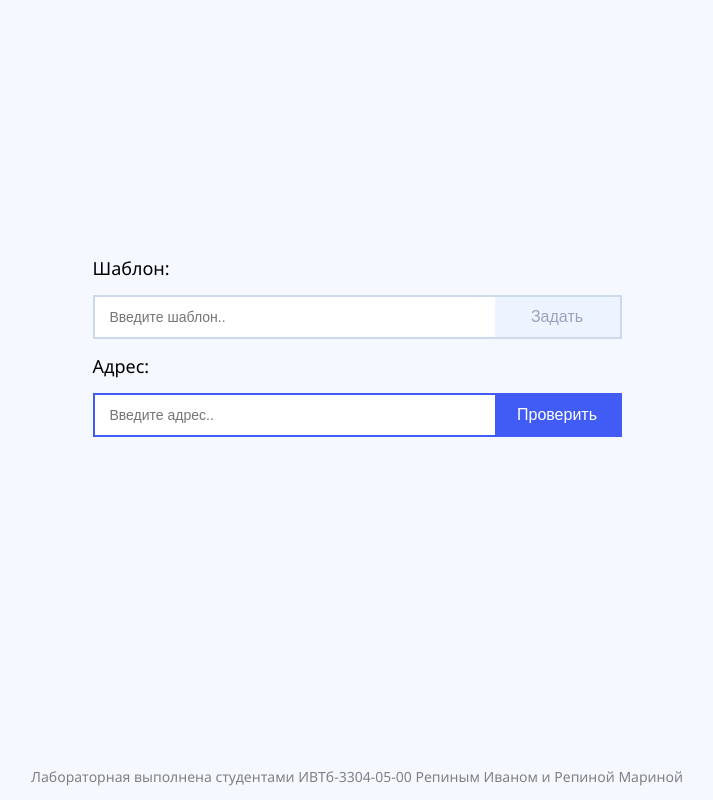
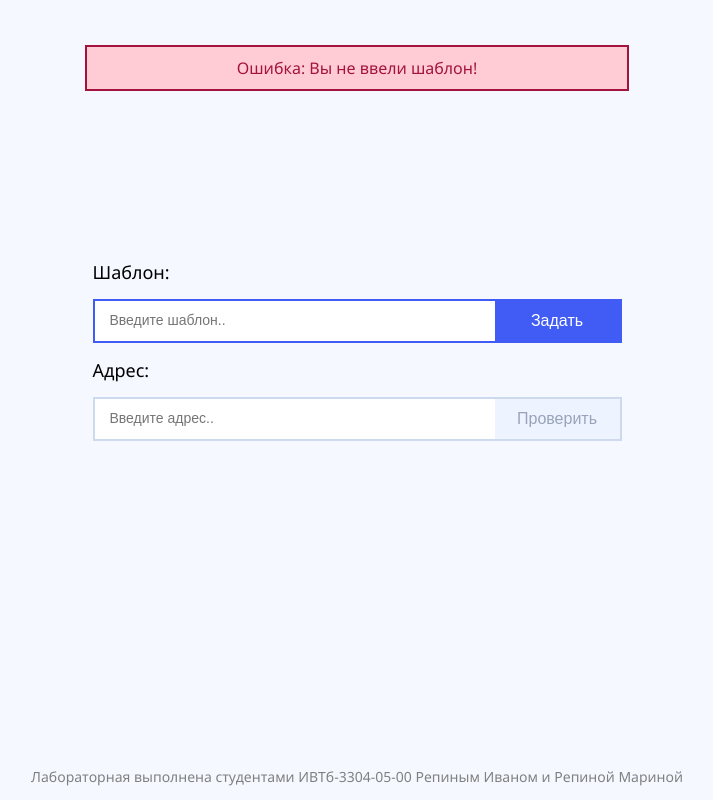
Before and after one commit to LokiGGs/formalngrammaticslab2, an Electron app: page app/src/index.html in a window 1024 px wide. Both pictures are taken after a click on the button "Проверить". Shown: the whole page, without its empty margins (155-868 px from the left). Drawn offline with Linux system fonts and the light colour scheme.

Commit message:
add: ошибка при вводе пустого шаблона, анимации

```diff
--- a/app/src/formgramm.js
+++ b/app/src/formgramm.js
@@ -1,18 +1,23 @@
 const templateInput = document.getElementById("template-textbox")
 const adressInput = document.getElementById("adress-textbox")
-
 const templateOutput = document.getElementById("template")
 const adressOutput = document.getElementById("adress")
 
-let templateString
-let adressString
+const enterTemplate = document.querySelector(".enter-template")
+const errorBox = document.querySelector(".error-text")
+
+let templateString = '';
+let adressString = '';
+let returnTimer = null;
+const RETURN_DELAY = 3000;
+
 
 function clearTemplate() {
     templateString = '';
     templateOutput.textContent = templateString;
 }
 
-function clearAdress(){
+function clearAdress() {
     adressString = '';
     adressOutput.textContent = adressString;
 }
@@ -29,6 +34,26 @@ templateButton.addEventListener('click', function () {
 })
 
 adressButton.addEventListener('click', function () {
+    //Проверка на ошибку(если человек дурачок и не ввёл шаблон)
+    if (templateString.length == 0) {
+        errorBox.textContent = "Ошибка: Вы не ввели шаблон!";
+        enterTemplate.classList.add('error');
+        errorBox.classList.add('move');
+        if (returnTimer) {
+            clearTimeout(returnTimer);
+        }
+
+        //Перевод фокуса на ввод шаблона
+        templateInput.focus();
+
+        returnTimer = setTimeout(() => {
+            errorBox.classList.remove('move');
+            enterTemplate.classList.remove('error');
+            returnTimer = null;
+        }, RETURN_DELAY);
+    }
+
+    //Подтверждение корректности ввода адреса
     const inputValue = adressInput.value;
     if (String(inputValue).length == 0) {
         clearAdress();
--- a/app/src/index.html
+++ b/app/src/index.html
@@ -9,6 +9,11 @@
 </head>
 
 <body>
+    <header>
+        <div class="error-notification">
+            <div class="error-text">Ошибка:</div>
+        </div>
+    </header>
     <div class="container">
         <div class="main">
             <div class="template-header">Шаблон:
@@ -34,4 +39,5 @@
 
 </body>
 <script src="./formgramm.js"></script>
+
 </html>
--- a/app/src/main.js
+++ b/app/src/main.js
@@ -4,10 +4,13 @@ const createWindow = () => {
     const win = new BrowserWindow({
         width: 1024,
         height: 768,
-        autoHideMenuBar: true
+        autoHideMenuBar: true,
+        resizable: false,
+        alwaysOnTop: true
     })
 
     win.loadFile('src/index.html')
+    win.removeMenu()
 }
 
 app.whenReady().then(() => {
--- a/app/src/style.css
+++ b/app/src/style.css
@@ -2,6 +2,8 @@
     --text-color: #99a3ba;
     --border-color: #CDD9ED;
     --button-color: #eef4ff;
+    --notification-box-color: #FFCCD5;
+    --notification-box-text-color: #A4133C;
 }
 
 html {
@@ -18,6 +20,40 @@ body {
     font-size: 14px;
 }
 
+header{
+    display: grid;
+    justify-content: center;
+    align-items: center;
+}
+
+.error-text{
+    margin: 30px 30px;
+    padding: 10px 150px;
+    border: 2px solid var(--notification-box-text-color);
+    color: var(--notification-box-text-color);
+    background-color: var(--notification-box-color);
+    font-size: 16px;
+    transition: transform 1s ease;
+    transform: translateY(-100px);
+}
+
+.error-text.move{
+    transform: translateY(15px);
+}
+
+@keyframes error-blink {
+    0% {
+        transform: translateX(10px);
+    }
+    100% {
+         transform: translateX(-10px);
+    }
+}
+
+.enter-template.error{
+    animation: error-blink .1s ease-in-out 7 alternate;
+}
+
 .container {
     width: 100%;
     margin: 0 auto;
@@ -31,7 +67,7 @@ body {
     display: grid;
     justify-content: center;
     align-items: center;
-    margin-top: 25%;
+    margin-top: 15%;
     gap: 15px;
 }
 
@@ -45,7 +81,7 @@ input::placeholder {
     align-items: stretch;
     border: 2px solid var(--border-color);
     box-sizing: border-box;
-    transition: .5s ease-in-out;
+    transition: .8s ease;
 }
 
 .enter-template:focus-within,
```
